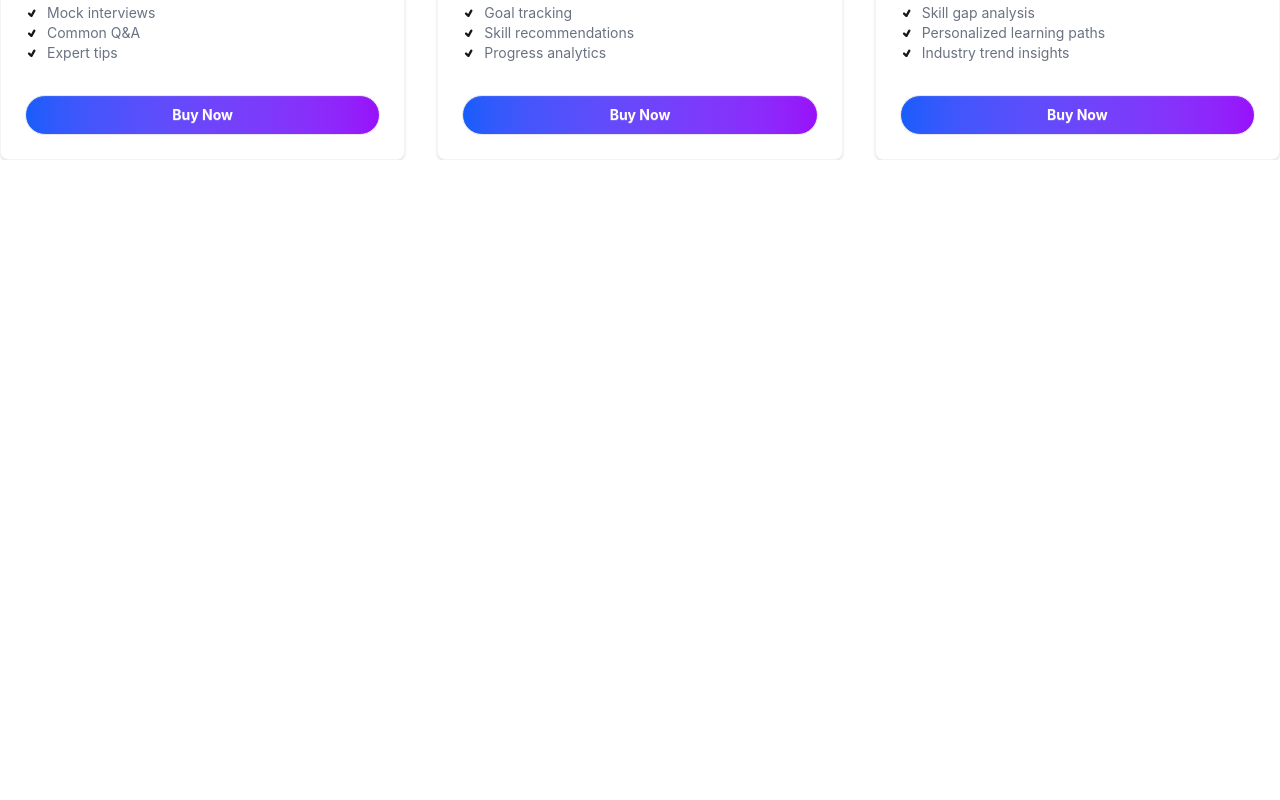
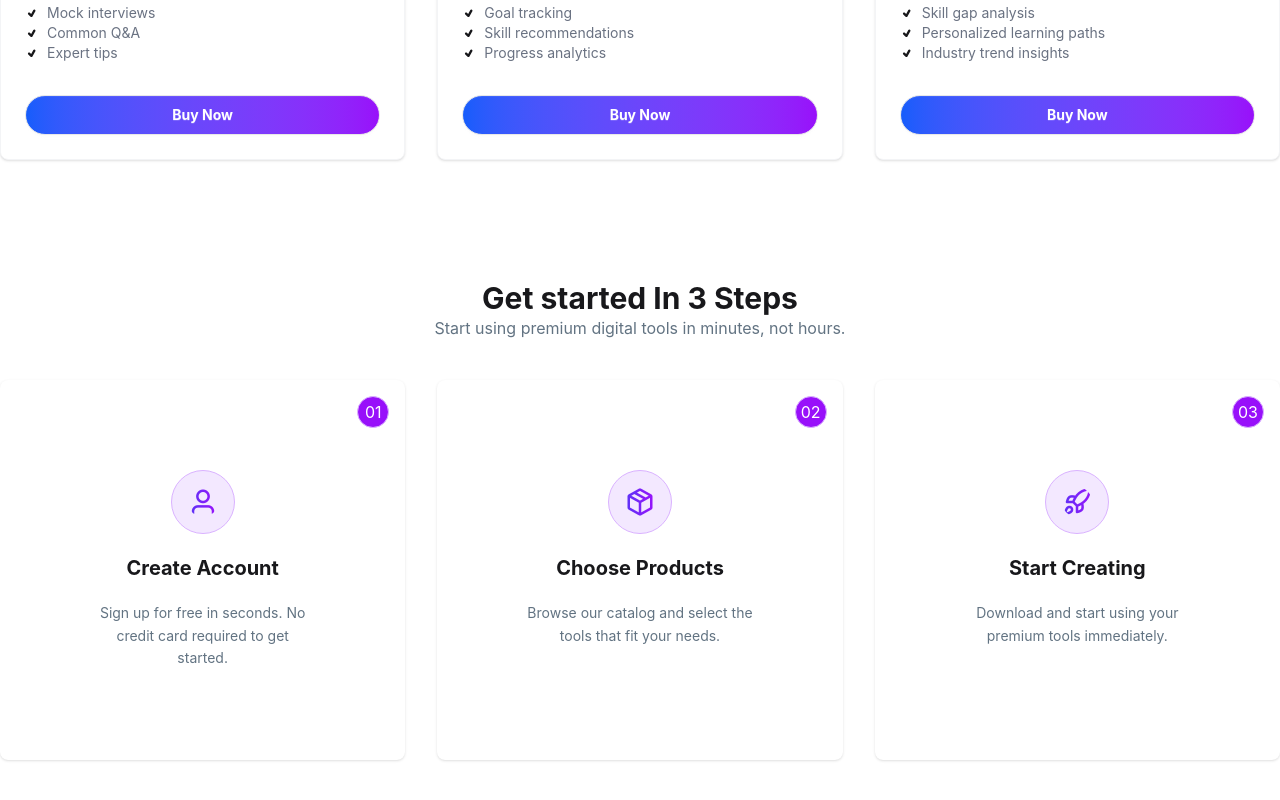
Before and after one commit to Hridrita/DigiTools-Platform, a React (Vite) app: page / in a window 1280 px wide. Shown: the part 2319-3119 px from the top of the page. Before the commit the page ends 2479 px from the top, so only its background shows below. Built offline with nearby package versions, Linux system fonts and the light colour scheme.

Commit message:
created steps cards

```diff
--- a/src/App.jsx
+++ b/src/App.jsx
@@ -5,6 +5,7 @@ import DataSection from './Components/DataSection'
 import NavBar from './Components/NavBar'
 import 'react-toastify/dist/ReactToastify.css';
 import { ToastContainer } from 'react-toastify';
+import StepsSection from './Components/StepsSection'
 
 
 const productPromise = fetch("/data.json")
@@ -25,6 +26,8 @@ function App() {
 
     <ToastContainer position="top-right" autoClose={3000} />
 
+    <StepsSection></StepsSection>
+
     </>
   )
 }
--- /dev/null
+++ b/src/Components/StepsSection.jsx
@@ -0,0 +1,88 @@
+import React from "react";
+import UserImg from "../assets/user.png";
+import packageImg from "../assets/package.png";
+import RocketImg from "../assets/rocket.png";
+
+const StepsSection = () => {
+  return (
+    <div>
+      <div className="flex flex-col justify-center items-center text-center mt-30 mb-10">
+        <h1 className="text-3xl font-bold">Get started In 3 Steps</h1>
+        <p className="text-[#627382FF]">
+          Start using premium digital tools in minutes, not hours.
+        </p>
+      </div>
+
+      <div className="container mx-auto grid grid-cols-1 md:grid-cols-3 gap-8 mb-30">
+        <div className="relative card lg:card-side bg-base-100 shadow-sm flex flex-col justify-center items-center text-center p-22.5">
+          <span className="flex items-center justify-center border border-purple-300 outline-none rounded-full bg-purple-600 w-8 h-8 absolute top-4 right-4 text-cente text-white">
+            01
+          </span>
+
+          <img
+            src={UserImg}
+            alt="User"
+            className="w-16 h-16 border border-purple-300 outline-none rounded-full p-4 bg-purple-100"
+          />
+
+          <div className="card-body items-center text-center p-0 mt-5">
+            <h2 className="card-title font-bold text-xl mb-3 justify-center">
+              Create Account
+            </h2>
+
+            <p className="text-[#627382FF] leading-relaxed max-w-60 mx-auto">
+              Sign up for free in seconds. No credit card required to get
+              started.
+            </p>
+          </div>
+        </div>
+
+        <div className="relative card lg:card-side bg-base-100 shadow-sm flex flex-col justify-center items-center text-center p-22.5">
+          <span className="flex items-center justify-center border border-purple-300 outline-none rounded-full bg-purple-600 w-8 h-8 absolute top-4 right-4 text-cente text-white">
+            02
+          </span>
+
+          <img
+            src={packageImg}
+            alt="Package"
+            className="w-16 h-16 border border-purple-300 outline-none rounded-full p-4 bg-purple-100"
+          />
+
+          <div className="card-body items-center text-center p-0 mt-5">
+            <h2 className="card-title font-bold text-xl mb-3 justify-center">
+              Choose Products
+            </h2>
+
+            <p className="text-[#627382FF] leading-relaxed max-w-60 mx-auto">
+              Browse our catalog and select the tools that fit your needs.
+            </p>
+          </div>
+        </div>
+
+        <div className="relative card lg:card-side bg-base-100 shadow-sm flex flex-col justify-center items-center text-center p-22.5">
+          <span className="flex items-center justify-center border border-purple-300 outline-none rounded-full bg-purple-600 w-8 h-8 absolute top-4 right-4 text-cente text-white">
+            03
+          </span>
+
+          <img
+            src={RocketImg}
+            alt="User"
+            className="w-16 h-16 border border-purple-300 outline-none rounded-full p-4 bg-purple-100"
+          />
+
+          <div className="card-body items-center text-center p-0 mt-5">
+            <h2 className="card-title font-bold text-xl mb-3 justify-center">
+              Start Creating
+            </h2>
+
+            <p className="text-[#627382FF] leading-relaxed max-w-60 mx-auto ">
+              Download and start using your premium tools immediately.
+            </p>
+          </div>
+        </div>
+      </div>
+    </div>
+  );
+};
+
+export default StepsSection;
```
Also changed, not shown: src/Components/PricingCard.jsx (added).
